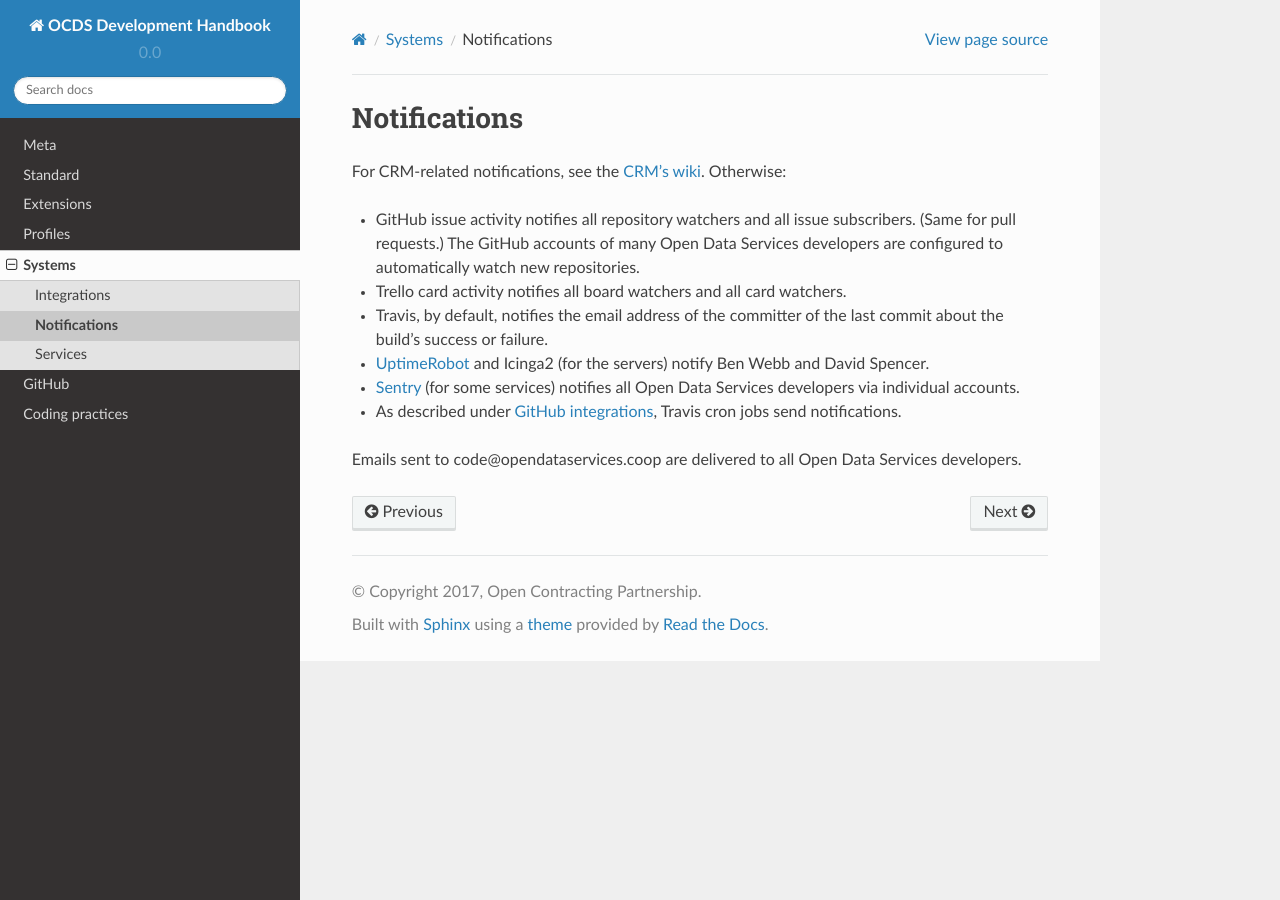
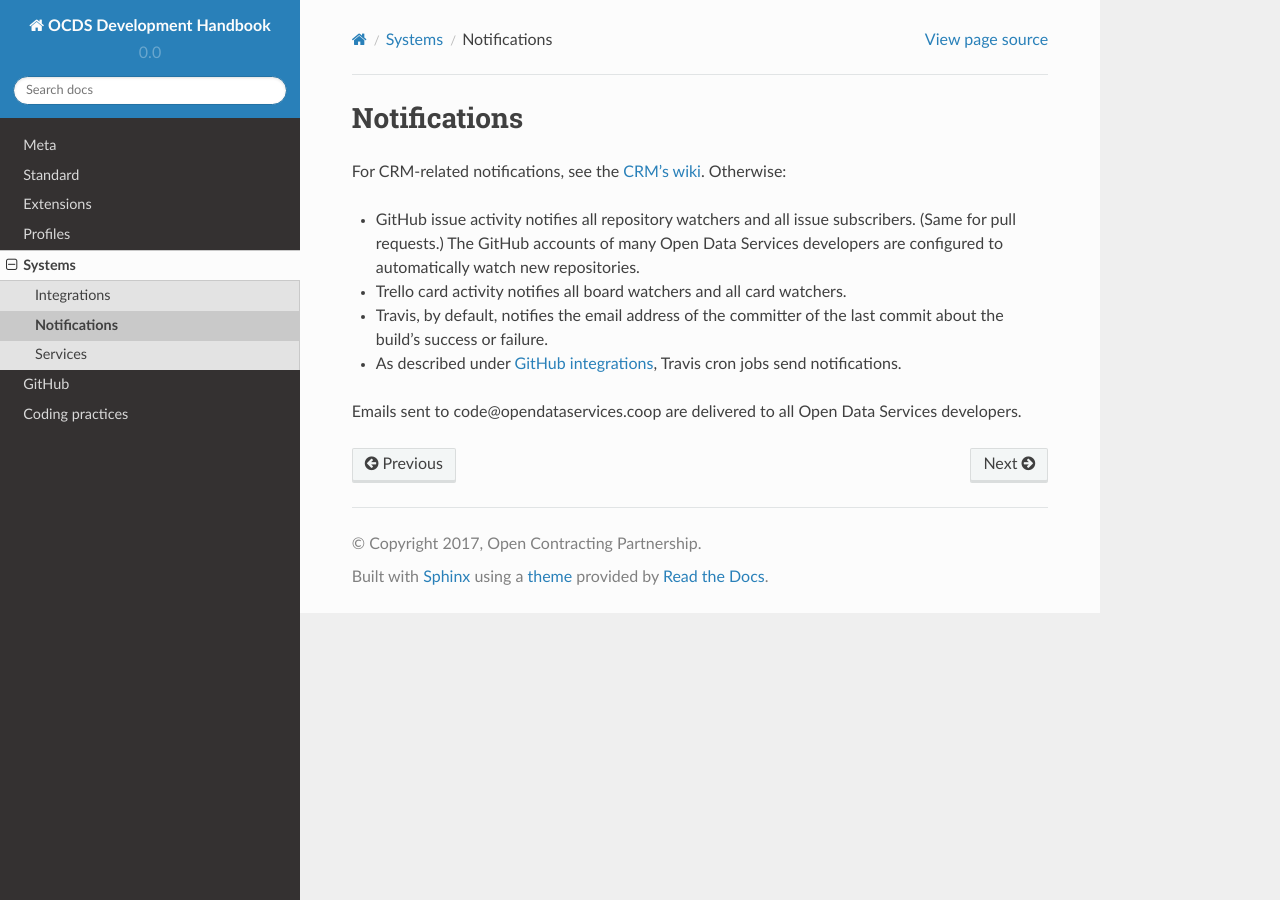
Before and after one commit to open-contracting/standard-development-handbook, a Sphinx documentation site: the page built from docs/systems/notifications.md, in a window 1280 px wide. Built offline with Sphinx 7.4.7 and the Read the Docs theme 2.0.0, drawn with Linux system fonts in a browser that asks for light colours.

Commit message:
Move sysadmin services to deploy repository

```diff
--- a/docs/systems/notifications.md
+++ b/docs/systems/notifications.md
@@ -5,8 +5,6 @@ For CRM-related notifications, see the [CRM's wiki](https://crm.open-contracting
 * GitHub issue activity notifies all repository watchers and all issue subscribers. (Same for pull requests.) The GitHub accounts of many Open Data Services developers are configured to automatically watch new repositories.
 * Trello card activity notifies all board watchers and all card watchers.
 * Travis, by default, notifies the email address of the committer of the last commit about the build's success or failure.
-* [UptimeRobot](http://uptimerobot.com/) and Icinga2 (for the servers) notify Ben Webb and David Spencer.
-* [Sentry](https://sentry.io/welcome/) (for some services) notifies all Open Data Services developers via individual accounts.
 * As described under [GitHub integrations](../github/integrations), Travis cron jobs send notifications.
 
 Emails sent to code@opendataservices.coop are delivered to all Open Data Services developers.
```
